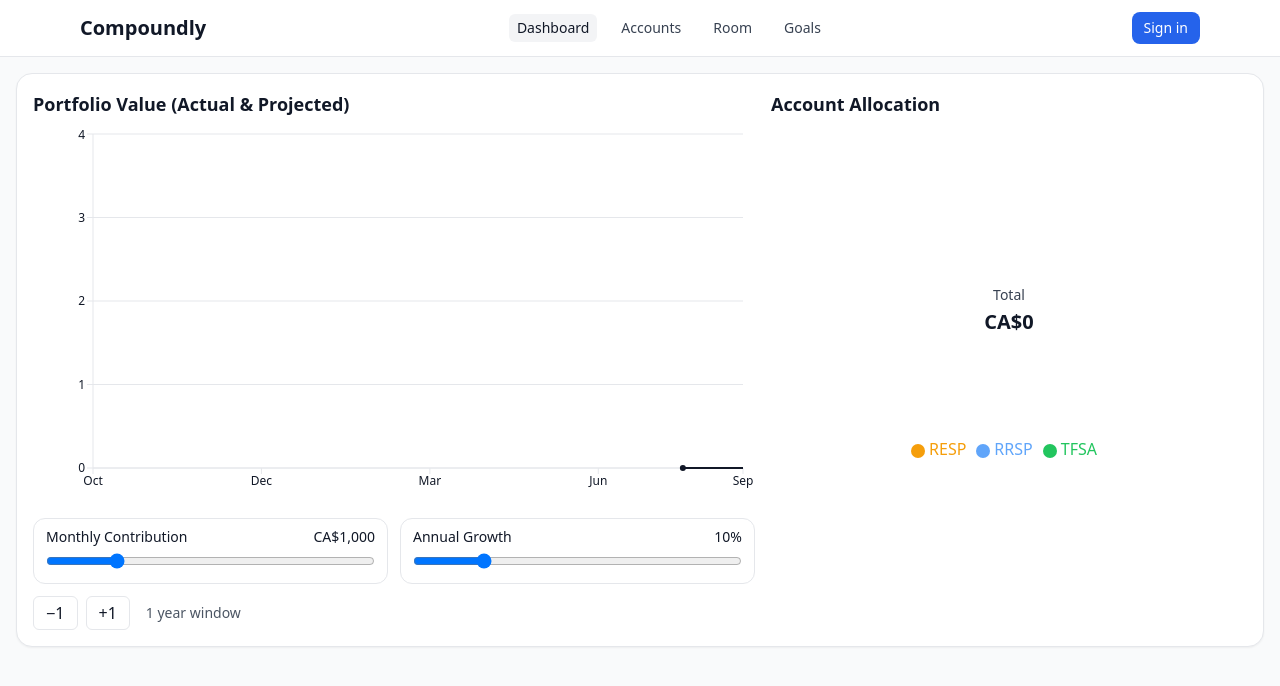
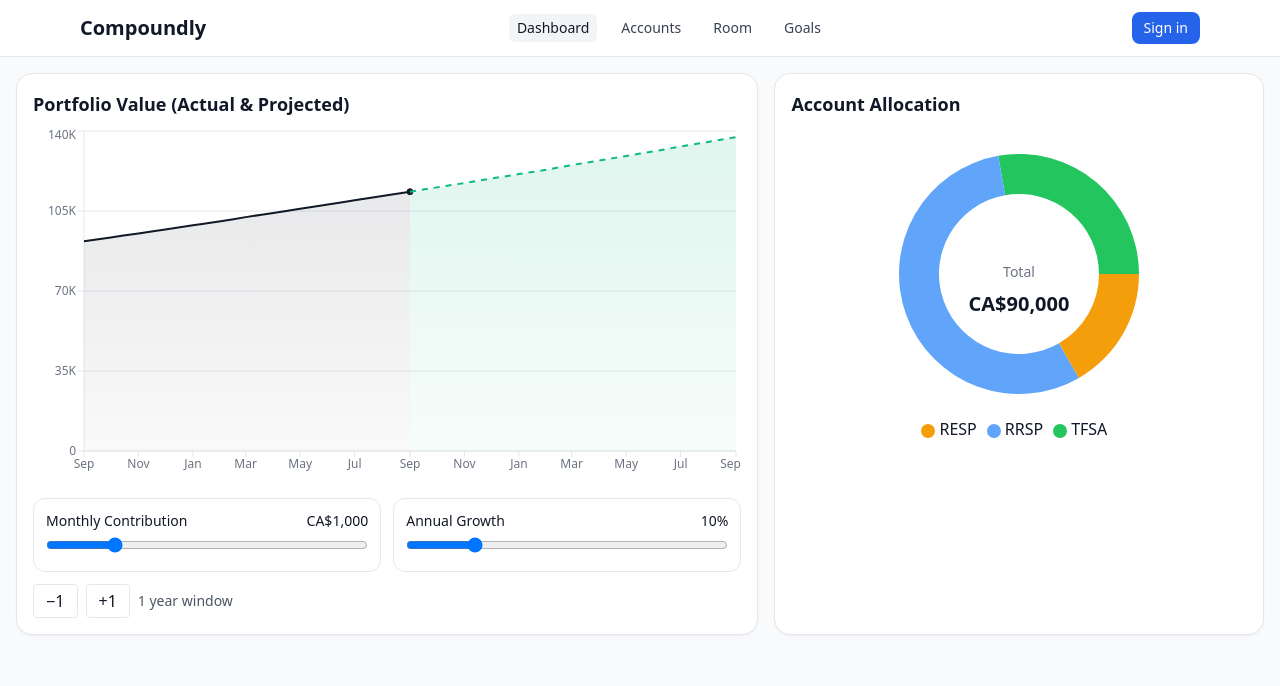
Before and after one commit to Armo28/compoundly, a Next.js app: page / in a window 1280 px wide. Shown: the top 686 px of the page. Built offline with nearby package versions, Linux system fonts and the light colour scheme.

Commit message:
Dashboard: real actual-vs-projection split, toned green fill, compact Y ticks, TFSA/RRSP/RESP legend, no donut outline

```diff
--- a/src/app/globals.css
+++ b/src/app/globals.css
@@ -4,3 +4,13 @@
 
 body { @apply bg-white text-gray-900; }
 button { @apply rounded px-3 py-2; }
+
+/* Kill any SVG/legend focus outline from Recharts */
+.recharts-wrapper:focus,
+.recharts-surface:focus,
+.recharts-wrapper:focus-visible,
+.recharts-surface:focus-visible,
+.recharts-legend-wrapper:focus,
+.recharts-legend-wrapper:focus-visible {
+  outline: none !important;
+}
--- a/src/app/page.tsx
+++ b/src/app/page.tsx
@@ -1,297 +1,225 @@
 'use client';
 
-import { useEffect, useMemo, useState } from 'react';
-import { useAuth } from '@/lib/auth';
+import { useMemo, useState } from 'react';
 import {
-  AreaChart,
-  Area,
-  ResponsiveContainer,
-  XAxis,
-  YAxis,
-  CartesianGrid,
-  Tooltip,
-  ReferenceDot,
-  PieChart,
-  Pie,
-  Cell,
-  Legend,
+  AreaChart, Area, XAxis, YAxis, Tooltip, ResponsiveContainer, ReferenceDot,
+  CartesianGrid, Line, PieChart, Pie, Legend, Cell
 } from 'recharts';
 
-type Account = { id: string; type: 'TFSA'|'RRSP'|'RESP'|'Margin'|'Other'|'LIRA'; balance?: number | null };
-
+// --- colors (keep consistent with your app) ---
 const COLORS = {
-  tfsa: '#22c55e',
-  rrsp: '#60a5fa',
-  resp: '#f59e0b',
   grid: '#e5e7eb',
-  axis: '#111827',
-  actualLine: '#111827',
-  actualFill: 'url(#actualFill)',
-  projLine: '#22c55e',
-  projFill: 'url(#projFill)',
+  axis: '#6b7280',
+  actual: '#111827',
+  proj: '#10b981',
+  projFillFrom: 'rgba(16,185,129,0.22)', // toned down green
+  projFillTo: 'rgba(16,185,129,0.06)',
+  donutTFSA: '#22c55e', // green
+  donutRRSP: '#60a5fa', // blue
+  donutRESP: '#f59e0b', // amber
 };
 
-const CAD = (n: number) =>
-  n.toLocaleString(undefined, { style: 'currency', currency: 'CAD', maximumFractionDigits: 0 });
-
-/** Generate an inclusive sequence of months starting at `start` (UTC), length `count`. */
-function genMonths(start: Date, count: number): Date[] {
-  const out: Date[] = [];
-  for (let i = 0; i < count; i++) {
-    const d = new Date(Date.UTC(start.getUTCFullYear(), start.getUTCMonth() + i, 1));
-    out.push(d);
+// Round to month start for stable ticks
+function startOfMonth(d: Date) {
+  const n = new Date(d);
+  n.setDate(1); n.setHours(0, 0, 0, 0);
+  return n;
 }
-  return out;
+function addMonths(d: Date, m: number) {
+  const n = new Date(d);
+  n.setMonth(n.getMonth() + m);
+  return n;
+}
+function addYears(d: Date, y: number) {
+  const n = new Date(d);
+  n.setFullYear(n.getFullYear() + y);
+  return n;
+}
+function monthsBetween(a: Date, b: Date) {
+  return (b.getFullYear() - a.getFullYear()) * 12 + (b.getMonth() - a.getMonth());
 }
 
-/** Simple monthly compounding from a starting value. */
-function projectSeries(opts: {
-  startValue: number;
-  monthlyContribution: number;
-  annualGrowthPct: number; // 0..100
-  months: number;
-}) {
-  const r = opts.annualGrowthPct / 100 / 12;
-  const out: number[] = [];
-  let v = opts.startValue;
-  for (let i = 0; i < opts.months; i++) {
-    v = v * (1 + r) + opts.monthlyContribution;
-    out.push(v);
-  }
-  return out;
+// format 0 → 0, 120000 → 120K, 1500000 → 1.5M
+function formatCompact(n: number) {
+  const abs = Math.abs(n);
+  if (abs >= 1_000_000) return `${(n / 1_000_000).toFixed(abs >= 10_000_000 ? 0 : 1)}M`;
+  if (abs >= 1_000) return `${(n / 1_000).toFixed(abs >= 10_000 ? 0 : 1)}K`;
+  return `${n}`;
 }
 
-type ChartPoint = { ts: number; actual?: number | null; proj?: number | null };
+// Fake portfolio split from accounts API (replace with your real totals if you have them on this page)
+const totals = { tfsa: 25000, rrsp: 50000, resp: 15000 };
+const totalEquity = totals.tfsa + totals.rrsp + totals.resp;
 
-export default function DashboardPage() {
-  const { session } = useAuth();
-  const token = session?.access_token ?? '';
+type Point = { t: number; v: number };
 
-  // --- Fetch accounts for donut / total ---
-  const [loading, setLoading] = useState(true);
-  const [err, setErr]       = useState<string | null>(null);
-  const [accounts, setAccounts] = useState<Account[]>([]);
+export default function Dashboard() {
+  // window & controls
+  const [windowYears, setWindowYears] = useState(1);         // default small window makes the monthly ticks visible
+  const [monthly, setMonthly] = useState(1000);
+  const [growthPct, setGrowthPct] = useState(10);            // 10% default
 
-  useEffect(() => {
-    let mounted = true;
-    (async () => {
-      if (!token) { setLoading(false); return; }
-      setLoading(true);
-      setErr(null);
-      try {
-        const r = await fetch('/api/accounts', {
-          headers: token ? { authorization: `Bearer ${token}` } : {},
-        });
-        const j = await r.json();
-        if (!j?.ok) throw new Error(j?.error ?? 'Failed to load accounts');
-        if (!mounted) return;
-        setAccounts(j.items ?? []);
-      } catch (e:any) {
-        if (!mounted) return;
-        setErr(e?.message || 'Error');
-      } finally {
-        if (mounted) setLoading(false);
+  const now = startOfMonth(new Date());
+  const left = startOfMonth(addYears(now, -windowYears));
+  const right = startOfMonth(addYears(now, windowYears));
+
+  const series = useMemo(() => {
+    // Build a month-by-month series across the full window
+    const months = monthsBetween(left, right);
+    const data: Point[] = [];
+    const actual: Point[] = [];
+    const proj: Point[] = [];
+
+    // simple compounding forward from the left edge to provide a smooth baseline
+    let value = totalEquity; // assume left edge approx equals current total; you can backfill from snapshots if you have them
+    const r = Math.pow(1 + growthPct / 100, 1 / 12) - 1; // monthly rate
+
+    // generate base line from left→right
+    for (let i = 0; i <= months; i++) {
+      const t = startOfMonth(addMonths(left, i)).getTime();
+      // apply monthly contribution and growth
+      value = value * (1 + r) + monthly;
+      data.push({ t, v: value });
     }
-    })();
-    return () => { mounted = false; };
-  }, [token]);
 
-  const totals = useMemo(() => {
-    const sum = (t: Account['type']) =>
-      accounts.filter(a => a.type === t).reduce((acc, a) => acc + (a.balance ?? 0), 0);
-    const tfsa = sum('TFSA');
-    const rrsp = sum('RRSP');
-    const resp = sum('RESP');
-    const total = tfsa + rrsp + resp;
-    return { tfsa, rrsp, resp, total };
-  }, [accounts]);
+    // split into actual (≤ now) and projection (> now), BUT ensure the very first “actual” point exists
+    for (const p of data) {
+      if (p.t <= now.getTime()) actual.push(p);
+      else proj.push(p);
+    }
+    // guard: if window is all-projection (e.g., tiny window), add one actual “now” point
+    if (actual.length === 0) {
+      const idxNow = data.findIndex(p => p.t >= now.getTime());
+      if (idxNow >= 0) actual.push({ t: now.getTime(), v: data[idxNow].v });
+      else actual.push({ t: now.getTime(), v: value });
+    }
+    // Ensure projection starts exactly where actual ends (duplicate boundary point to avoid visual gap)
+    if (proj.length) {
+      const lastA = actual[actual.length - 1];
+      if (proj[0].t !== lastA.t) proj.unshift({ t: lastA.t, v: lastA.v });
+    }
 
-  // --- Controls ---
-  const [windowYears, setWindowYears] = useState(1);  // +/- buttons update this
-  const [monthly, setMonthly] = useState(1000);       // slider shows CAD$1,000 default
-  const [growth, setGrowth]   = useState(10);         // 10% default
+    return { actual, proj };
+  }, [left, right, monthly, growthPct]);
 
-  const windowMonths = Math.max(12, Math.min(600, Math.round(windowYears * 12)));
-  const startMonth = useMemo(() => {
-    // start at current month (UTC, day 1) minus (windowMonths-1), so last point is "now month"
-    const now = new Date();
-    return new Date(Date.UTC(now.getUTCFullYear(), now.getUTCMonth() - (windowMonths - 1), 1));
-  }, [windowMonths]);
-
-  // --- Build chart data ---
-  const data: ChartPoint[] = useMemo(() => {
-    const months = genMonths(startMonth, windowMonths);
-    // "Actual" series: ensure at least 2 points so the line & fill are visible
-    // For now, we synthesize a flat line equal to today's total for the last two months.
-    const totalNow = totals.total || 0;
-    const actualEndIndex = months.length >= 2 ? months.length - 1 : 0;
-    const actualStartIndex = Math.max(0, actualEndIndex - 1);
-
-    // Projected series begins AFTER the last actual point
-    const projHorizon = months.length - (actualEndIndex + 1);
-    const projValues =
-      projHorizon > 0
-        ? projectSeries({
-            startValue: totalNow,
-            monthlyContribution: monthly,
-            annualGrowthPct: growth,
-            months: projHorizon,
-          })
-        : [];
-
-    const rows: ChartPoint[] = months.map((d, i) => {
-      const ts = +d;
-      if (i < actualStartIndex) {
-        // before our minimal actual coverage: nothing
-        return { ts, actual: null, proj: null };
+  const monthTicks = useMemo(() => {
+    // ≤ 24 months → monthly ticks; else, yearly ticks (Jan)
+    const totalMonths = monthsBetween(left, right);
+    const ticks: number[] = [];
+    if (totalMonths <= 24) {
+      for (let i = 0; i <= totalMonths; i++) {
+        ticks.push(startOfMonth(addMonths(left, i)).getTime());
       }
-      if (i === actualStartIndex || i === actualEndIndex) {
-        return { ts, actual: totalNow, proj: null };
-      }
-      // After last actual = projection only
-      const projIndex = i - (actualEndIndex + 1);
-      const projVal = projIndex >= 0 ? projValues[projIndex] : null;
-      return { ts, actual: null, proj: projVal ?? null };
-    });
-
-    // Edge case: very small windows => guarantee two points present for actual
-    if (rows.filter(r => r.actual != null).length < 2) {
-      if (rows.length >= 2) {
-        rows[rows.length - 2].actual = totalNow;
-        rows[rows.length - 1].actual = totalNow;
+    } else {
+      for (let y = left.getFullYear(); y <= right.getFullYear(); y++) {
+        ticks.push(new Date(y, 0, 1).getTime());
       }
     }
+    return ticks;
+  }, [left, right]);
 
-    return rows;
-  }, [startMonth, windowMonths, totals.total, monthly, growth]);
-
-  const xIsMonthly = windowMonths <= 24;
-
-  // Tooltips: show a single line with whichever value exists
-  const tooltipFormatter = (val: any, name: string) => {
-    return [CAD(Number(val)), name === 'actual' ? 'Actual' : 'Projection'];
-  };
-
-  const pieData = useMemo(
-    () => [
-      { name: 'TFSA', value: totals.tfsa, color: COLORS.tfsa },
-      { name: 'RRSP', value: totals.rrsp, color: COLORS.rrsp },
-      { name: 'RESP', value: totals.resp, color: COLORS.resp },
-    ],
-    [totals],
-  );
+  // donut data (order: TFSA, RRSP, RESP)
+  const pieData = [
+    { name: 'TFSA', value: totals.tfsa, color: COLORS.donutTFSA },
+    { name: 'RRSP', value: totals.rrsp, color: COLORS.donutRRSP },
+    { name: 'RESP', value: totals.resp, color: COLORS.donutRESP },
+  ];
 
   return (
-    <main className="max-w-7xl mx-auto p-4 space-y-4">
-      <section className="rounded-2xl border bg-white p-4 shadow-sm">
-        <div className="grid grid-cols-1 lg:grid-cols-5 gap-4">
-          {/* Left: line/area chart */}
-          <div className="lg:col-span-3">
-            <div className="text-lg font-semibold mb-2">Portfolio Value (Actual &amp; Projected)</div>
-            <div className="h-[380px] w-full">
+    <main className="mx-auto max-w-7xl p-4 space-y-4">
+      <section className="grid grid-cols-1 lg:grid-cols-5 gap-4">
+        {/* Left: chart */}
+        <div className="lg:col-span-3 rounded-2xl border bg-white p-4 shadow-sm">
+          <div className="mb-2 text-lg font-semibold">Portfolio Value (Actual &amp; Projected)</div>
+
+          <div className="h-[360px]">
             <ResponsiveContainer width="100%" height="100%">
-                <AreaChart
-                  data={data}
-                  margin={{ top: 8, right: 12, bottom: 8, left: 8 }} // extra left pad so Y labels never clip
-                >
+              <AreaChart data={series.actual}>
                 <defs>
-                    {/* subtle gray for actual area */}
+                  <linearGradient id="projFill" x1="0" x2="0" y1="0" y2="1">
+                    <stop offset="0%" stopColor={COLORS.projFillFrom} />
+                    <stop offset="100%" stopColor={COLORS.projFillTo} />
+                  </linearGradient>
                   <linearGradient id="actualFill" x1="0" x2="0" y1="0" y2="1">
-                      <stop offset="0%" stopColor="#6b7280" stopOpacity={0.16} />
-                      <stop offset="100%" stopColor="#6b7280" stopOpacity={0.04} />
-                    </linearGradient>
-                    {/* toned-down green for projection area */}
-                    <linearGradient id="projFill" x1="0" x2="0" y1="0" y2="1">
-                      <stop offset="0%" stopColor="#22c55e" stopOpacity={0.18} />
-                      <stop offset="100%" stopColor="#22c55e" stopOpacity={0.06} />
+                    <stop offset="0%" stopColor="rgba(17,24,39,0.16)" />
+                    <stop offset="100%" stopColor="rgba(17,24,39,0.04)" />
                   </linearGradient>
                 </defs>
 
                 <CartesianGrid stroke={COLORS.grid} vertical={false} />
 
                 <XAxis
-                    dataKey="ts"
+                  dataKey="t"
                   type="number"
-                    domain={['dataMin', 'dataMax']}
-                    tickFormatter={
-                      xIsMonthly
-                        ? (ts) => new Date(Number(ts)).toLocaleString(undefined, { month: 'short' })
-                        : (ts) => new Date(Number(ts)).getFullYear().toString()
-                    }
+                  domain={[left.getTime(), right.getTime()]}
+                  ticks={monthTicks}
+                  tickFormatter={(ts) => {
+                    const d = new Date(Number(ts));
+                    return monthTicks.length <= 25
+                      ? d.toLocaleString(undefined, { month: 'short' }) // monthly view
+                      : d.getFullYear().toString();                      // yearly view
+                  }}
                   tick={{ fill: COLORS.axis, fontSize: 12 }}
+                  axisLine={{ stroke: COLORS.grid }}
                   tickLine={{ stroke: COLORS.grid }}
-                    axisLine={{ stroke: COLORS.grid }}
-                    minTickGap={xIsMonthly ? 10 : 28}
-                    allowDecimals={false}
+                  minTickGap={16}
                 />
 
                 <YAxis
-                    width={52}
-                    tickFormatter={(v) =>
-                      Number(v).toLocaleString(undefined, { maximumFractionDigits: 0 })
-                        .replace(/000$/, 'K') // 90,000 -> 90K (simple, readable)
-                    }
+                  width={46}
+                  tickFormatter={(v) => formatCompact(Math.round(v))}
                   tick={{ fill: COLORS.axis, fontSize: 12 }}
+                  axisLine={{ stroke: COLORS.grid }}
                   tickLine={{ stroke: COLORS.grid }}
-                    axisLine={{ stroke: COLORS.grid }}
-                    allowDecimals={false}
+                />
+
+                {/* ACTUAL (solid line + fill) */}
+                <Area
+                  type="monotone"
+                  dataKey="v"
+                  stroke={COLORS.actual}
+                  fill="url(#actualFill)"
+                  strokeWidth={2}
+                  isAnimationActive={false}
+                  name="Actual"
+                />
+
+                {/* A reference dot marking “now” */}
+                <ReferenceDot x={now.getTime()} y={series.actual.at(-1)?.v ?? totalEquity} r={3} stroke={COLORS.actual} fill={COLORS.actual} />
+
+                {/* PROJECTION rendered as *separate* dataset, dashed + fill */}
+                <Area
+                  type="monotone"
+                  data={series.proj}
+                  dataKey="v"
+                  stroke={COLORS.proj}
+                  strokeDasharray="6 6"
+                  strokeWidth={2}
+                  fill="url(#projFill)"
+                  isAnimationActive={false}
+                  name="Projection"
                 />
 
                 <Tooltip
-                    formatter={tooltipFormatter}
+                  cursor={{ stroke: COLORS.grid }}
+                  formatter={(val: any) => [`CA$${Number(val).toLocaleString()}`, 'value']}
                   labelFormatter={(ts) =>
                     new Date(Number(ts)).toLocaleDateString(undefined, {
                       year: 'numeric',
-                        month: xIsMonthly ? 'short' : undefined,
+                      month: monthTicks.length <= 25 ? 'short' : undefined,
                     })
                   }
-                  />
-
-                  {/* visible starting dot for actual */}
-                  {data.length > 0 && (
-                    <ReferenceDot
-                      x={data.find((d) => d.actual != null)?.ts ?? data[0].ts}
-                      y={data.find((d) => d.actual != null)?.actual ?? totals.total}
-                      r={3}
-                      fill={COLORS.actualLine}
-                      stroke="none"
-                    />
-                  )}
-
-                  {/* Actual up to now */}
-                  <Area
-                    dataKey="actual"
-                    type="monotone"
-                    stroke={COLORS.actualLine}
-                    strokeWidth={2}
-                    fill={COLORS.actualFill}
-                    dot={false}
-                    isAnimationActive={false}
-                    connectNulls={false}
-                  />
-
-                  {/* Projection AFTER actual */}
-                  <Area
-                    dataKey="proj"
-                    type="monotone"
-                    stroke={COLORS.projLine}
-                    strokeWidth={2}
-                    strokeDasharray="6 6"
-                    fill={COLORS.projFill}
-                    dot={false}
-                    isAnimationActive={false}
-                    connectNulls={false}
                 />
               </AreaChart>
             </ResponsiveContainer>
           </div>
 
-            {/* Sliders */}
-            <div className="grid grid-cols-1 md:grid-cols-2 gap-3 mt-3">
-              <div className="rounded-xl border px-3 py-2">
+          {/* Controls */}
+          <div className="mt-3 grid grid-cols-1 md:grid-cols-2 gap-3">
+            <div className="rounded-xl border p-3">
               <div className="flex items-center justify-between text-sm mb-1">
                 <span>Monthly Contribution</span>
-                  <span className="font-medium">{CAD(monthly)}</span>
+                <span>CA${monthly.toLocaleString()}</span>
               </div>
               <input
                 type="range"
@@ -304,101 +232,80 @@ export default function DashboardPage() {
               />
             </div>
 
-              <div className="rounded-xl border px-3 py-2">
+            <div className="rounded-xl border p-3">
               <div className="flex items-center justify-between text-sm mb-1">
                 <span>Annual Growth</span>
-                  <span className="font-medium">{growth}%</span>
+                <span>{growthPct}%</span>
               </div>
               <input
                 type="range"
                 min={0}
                 max={50}
                 step={1}
-                  value={growth}
-                  onChange={(e) => setGrowth(Number(e.target.value))}
+                value={growthPct}
+                onChange={(e) => setGrowthPct(Number(e.target.value))}
                 className="w-full"
               />
             </div>
           </div>
 
-            {/* Zoom controls */}
-            <div className="flex items-center gap-2 mt-3">
+          <div className="mt-3 flex items-center gap-2">
             <button
-                onClick={() => setWindowYears(Math.max(0.5, windowYears - 1))}
-                className="rounded-md border px-3 py-1"
+              onClick={() => setWindowYears((y) => Math.max(1, y - 1))}
+              className="rounded border px-3 py-1"
             >
               −1
             </button>
             <button
-                onClick={() => setWindowYears(Math.min(50, windowYears + 1))}
-                className="rounded-md border px-3 py-1"
+              onClick={() => setWindowYears((y) => Math.min(40, y + 1))}
+              className="rounded border px-3 py-1"
             >
               +1
             </button>
-              <div className="text-sm text-gray-600 ml-2">{windowYears} year window</div>
+            <div className="text-sm text-gray-600">{windowYears} year window</div>
           </div>
         </div>
 
         {/* Right: donut */}
-          <div className="lg:col-span-2">
-            <div className="text-lg font-semibold mb-2">Account Allocation</div>
-            <div className="h-[340px] w-full">
-              <div className="h-full w-full outline-none focus:outline-none focus-visible:outline-none">
+        <div className="lg:col-span-2 rounded-2xl border bg-white p-4 shadow-sm">
+          <div className="mb-2 text-lg font-semibold">Account Allocation</div>
+
+          <div className="h-[320px]">
             <ResponsiveContainer width="100%" height="100%">
               <PieChart>
                 <Pie
                   data={pieData}
                   dataKey="value"
                   nameKey="name"
-                      innerRadius="60%"
-                      outerRadius="80%"
+                  innerRadius={80}
+                  outerRadius={120}
+                  stroke="none"
                   isAnimationActive={false}
                 >
-                      {pieData.map((s, i) => (
-                        <Cell key={i} fill={s.color} stroke="transparent" />
+                  {pieData.map((s) => (
+                    <Cell key={s.name} fill={s.color} />
                   ))}
                 </Pie>
-                    {/* Center total */}
-                    <text
-                      x="50%"
-                      y="50%"
-                      textAnchor="middle"
-                      dominantBaseline="middle"
-                      fontSize="14"
-                      fill="#374151"
-                    >
+
+                {/* centered total */}
+                <text x="50%" y="46%" textAnchor="middle" dominantBaseline="middle" className="fill-gray-500 text-sm">
                   Total
                 </text>
-                    <text
-                      x="50%"
-                      y="58%"
-                      textAnchor="middle"
-                      dominantBaseline="middle"
-                      fontSize="20"
-                      fontWeight={700}
-                      fill="#111827"
-                    >
-                      {CAD(totals.total)}
+                <text x="50%" y="56%" textAnchor="middle" dominantBaseline="middle" className="fill-gray-900 text-xl font-semibold">
+                  CA${totalEquity.toLocaleString()}
                 </text>
+
                 <Legend
                   verticalAlign="bottom"
                   align="center"
                   iconType="circle"
-                      formatter={(v) => v}
+                  wrapperStyle={{ outline: 'none' }}
+                  formatter={(val) => <span style={{ color: '#111827' }}>{val}</span>}
                 />
               </PieChart>
             </ResponsiveContainer>
           </div>
         </div>
-          </div>
-        </div>
-
-        {loading && (
-          <div className="text-sm text-gray-500 mt-2">Loading accounts…</div>
-        )}
-        {err && (
-          <div className="text-sm text-red-600 mt-2">{err}</div>
-        )}
       </section>
     </main>
   );
```
Lines whose indentation alone changed are shown as unchanged.
